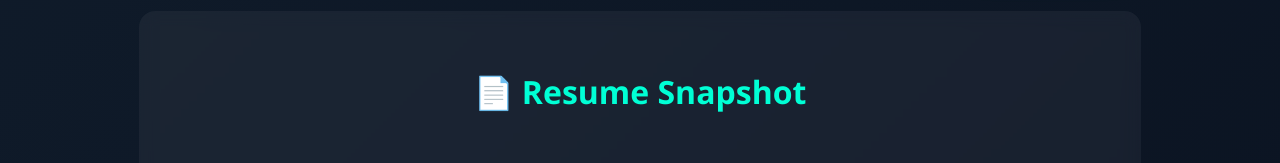
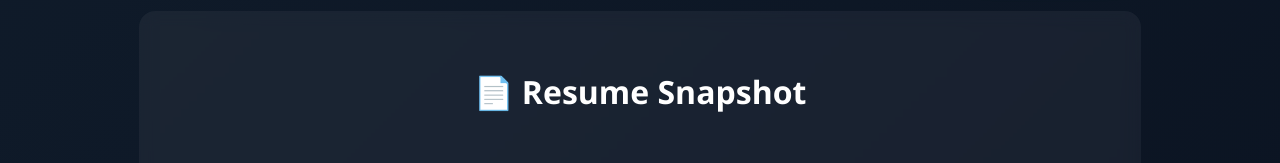
Before and after one commit to jangrarajat/Rajat-Portfolio, a React (Vite) app: page /landing in a window 1280 px wide. Shown: the part 419-582 px from the top of the page. Built offline with nearby package versions, Linux system fonts and the light colour scheme.

Commit message:
changes in resume heading colour

```diff
--- a/src/components/Hero.jsx
+++ b/src/components/Hero.jsx
@@ -33,7 +33,7 @@ const Hero = () => {
             <div className="resume-details"
                 style={{ margin: 'auto' }}
             >
-                <h2>📄 Resume Snapshot</h2>
+                <h2 style={{color:'white'}}>📄 Resume Snapshot</h2>
                 <div className="resume-grid">
 
                     <div>
```
